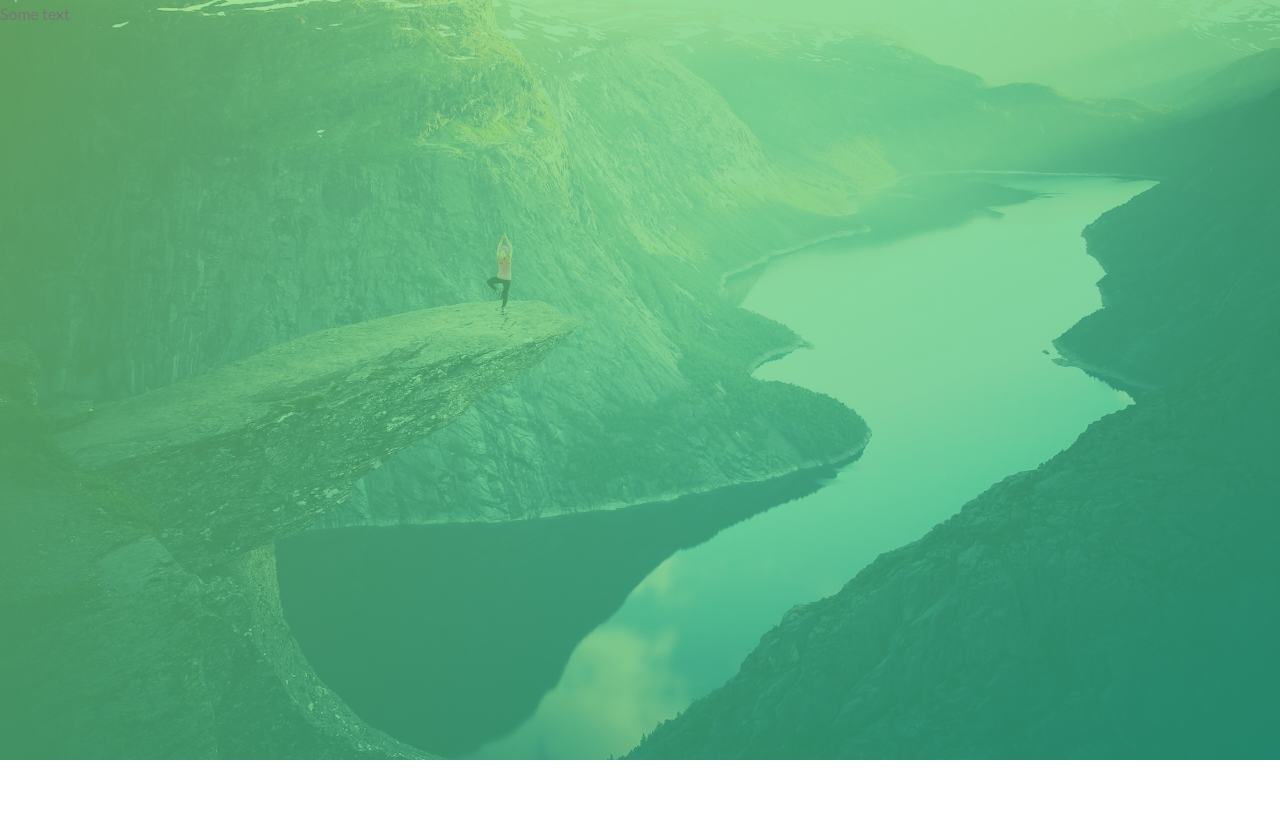
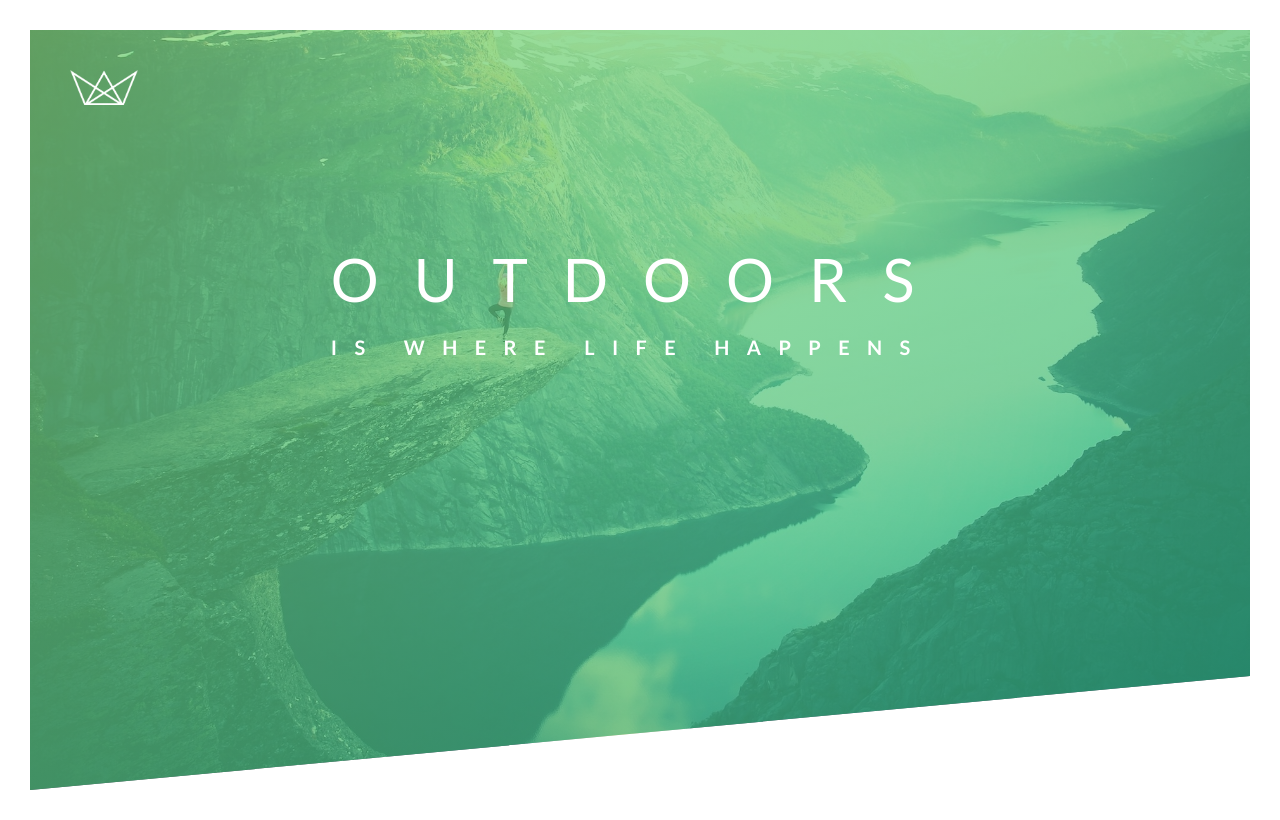
Before and after one commit to wolfskillobyte/adv-css, a plain HTML site: page Natours/starter/index.html in a window 1280 px wide. Drawn offline with Linux system fonts and the light colour scheme; files that its build step writes are made by us from their sources.

Commit message:
section 2.8 completed

```diff
--- a/Natours/starter/css/style.css
+++ b/Natours/starter/css/style.css
@@ -19,11 +19,111 @@ body {
     font-size: 16px;
     line-height: 1.7;
     color: #777;
+    padding: 30px;
 }
 
 .header {
     height: 95vh;
-    background-image: linear-gradient(to right bottom, rgba(128, 214, 113, 0.7), rgba(40, 180, 133, 0.7)) , url(../img/hero.jpg);
+    background-image: linear-gradient(
+        to right bottom, rgba(128, 214, 113, 0.7),
+        rgba(40, 180, 133, 0.7)) ,
+        url(../img/hero.jpg);
     background-size: cover;
     background-position: top;
+    position: relative;
+    /* x y values, starting at the top left */
+    /* first pair/cornerbegins at 0 0 */
+    /* the 2nd pair */
+    clip-path: polygon(0 0, 100% 0, 100% 85%, 0 100%);
 }
+
+.logo-box {
+    position: absolute;
+    /* the following px are inheriting the relative positioning from the parent el 'header' */
+    top: 40px;
+    left: 40px;
+
+}
+
+.logo {
+    /* width is then automatically determined by the browser */
+    height: 35px;
+}
+
+.text-box {
+    position: absolute;
+    /* % of the height */
+    top: 35%;
+    /* % of the width of the parent element */
+    left: 50%;
+    /* transform applies to the element itself, not relative to the parent */
+    transform: translate(-50%, -50%);
+}
+
+.heading-primary {
+    color: #fff;
+    text-transform: uppercase;
+    /* !!!! this property helps prevent element from being shaky when animated */
+    backface-visibility: hidden;
+}
+
+.heading-primary-main {
+    /* span el is inline by default, it is a text el */
+    display: block;
+    font-size: 60px;
+    font-weight: 400;
+    letter-spacing: 35px;
+
+    animation-name: moveInLeft;
+    animation-duration: .7s;
+    animation-timing-function: ease-out;
+
+
+    /* /////// just for reference.... */
+    /* animation-delay: 1s; */
+    /* animation-iteration-count: 3; */
+
+}
+
+.heading-primary-sub {
+    display: block;
+    font-size: 20px;
+    font-weight: 700;
+    letter-spacing: 17.4px;
+    /* short hand for the animation name, duration, and timing function */
+    animation: moveInRight .7s ease-out;
+}
+
+@keyframes moveInLeft {
+    /* start */
+    0% {
+        opacity: 0;
+        transform: translateX(-100px);
+    }
+
+    80% {
+        transform: translateX(10px);
+    }
+    /* fin */
+    100% {
+        opacity: 1;
+        transform: translate(0);
+    }
+}
+
+@keyframes moveInRight {
+    /* start */
+    0% {
+        opacity: 0;
+        transform: translateX(100px);
+    }
+
+    80% {
+        transform: translateX(-10px);
+    }
+    /* fin */
+    100% {
+        opacity: 1;
+        transform: translate(0);
+    }
+}
--- a/Natours/starter/index.html
+++ b/Natours/starter/index.html
@@ -14,7 +14,19 @@
     </head>
     <body>
         <header class="header">
-            Some text
+            <div class="logo-box">
+                <img src="img/logo-white.png" alt="logo" class="logo" />
+            </div>
+<div class="text-box">
+    <h1 class="heading-primary">
+        <span class="heading-primary-main">outdoors</span>
+        <span class="heading-primary-sub">is where life happens
+        </span>
+    </h1>
+
+
+</div>
+
         </header>
 
     </body>
```
